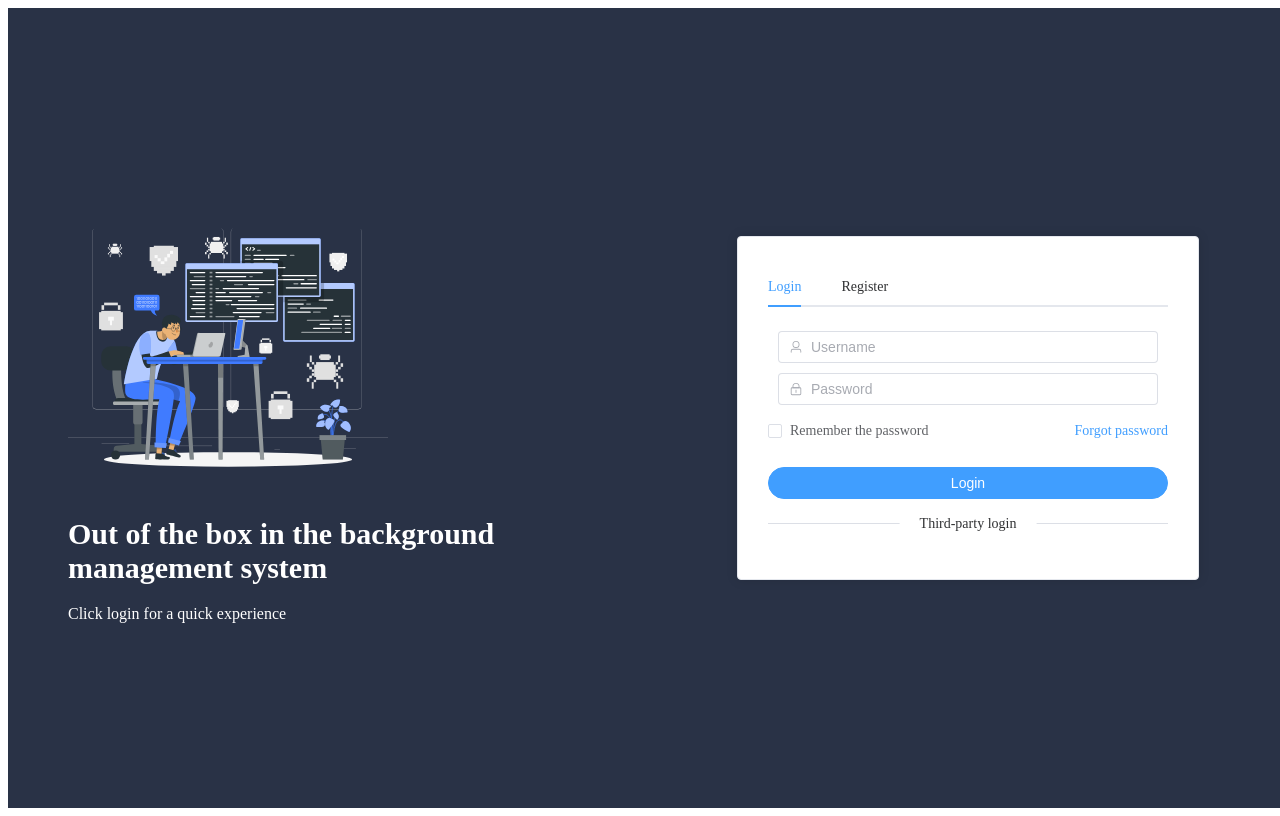
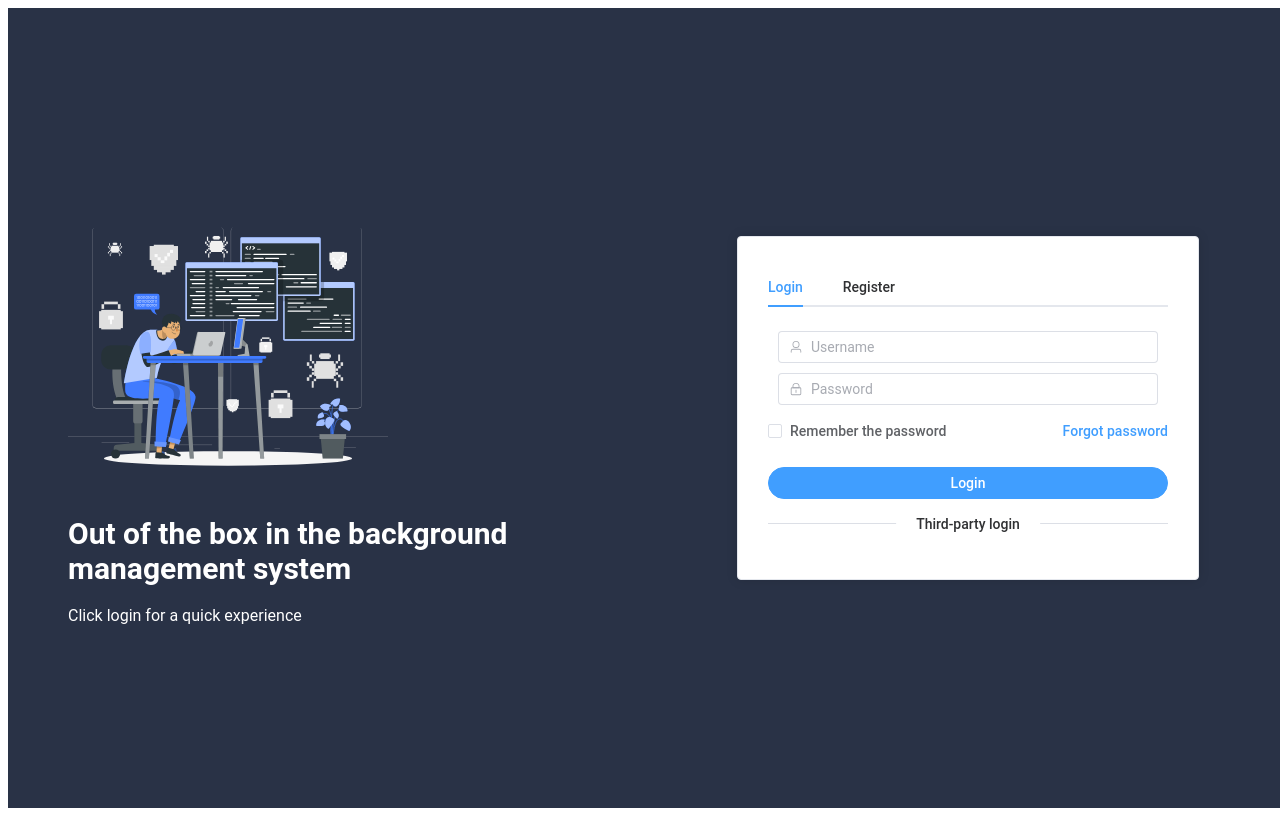
Before and after one commit to OzoneLabs/vuejs3-playground, a Vue app: page / in a window 1280 px wide. Built offline with nearby package versions, Linux system fonts and the light colour scheme.

Commit message:
Add main.css

```diff
--- /dev/null
+++ b/src/assets/main.css
@@ -0,0 +1,3 @@
+* {
+    font-family: 'Roboto', sans-serif;
+}
--- a/src/main.js
+++ b/src/main.js
@@ -3,6 +3,7 @@ import App from './App.vue';
 import ElementPlus from 'element-plus';
 import 'element-plus/dist/index.css';
 import * as ElementPlusIconsVue from '@element-plus/icons-vue';
+import './assets/main.css'
 
 const app = createApp(App);
 
```
